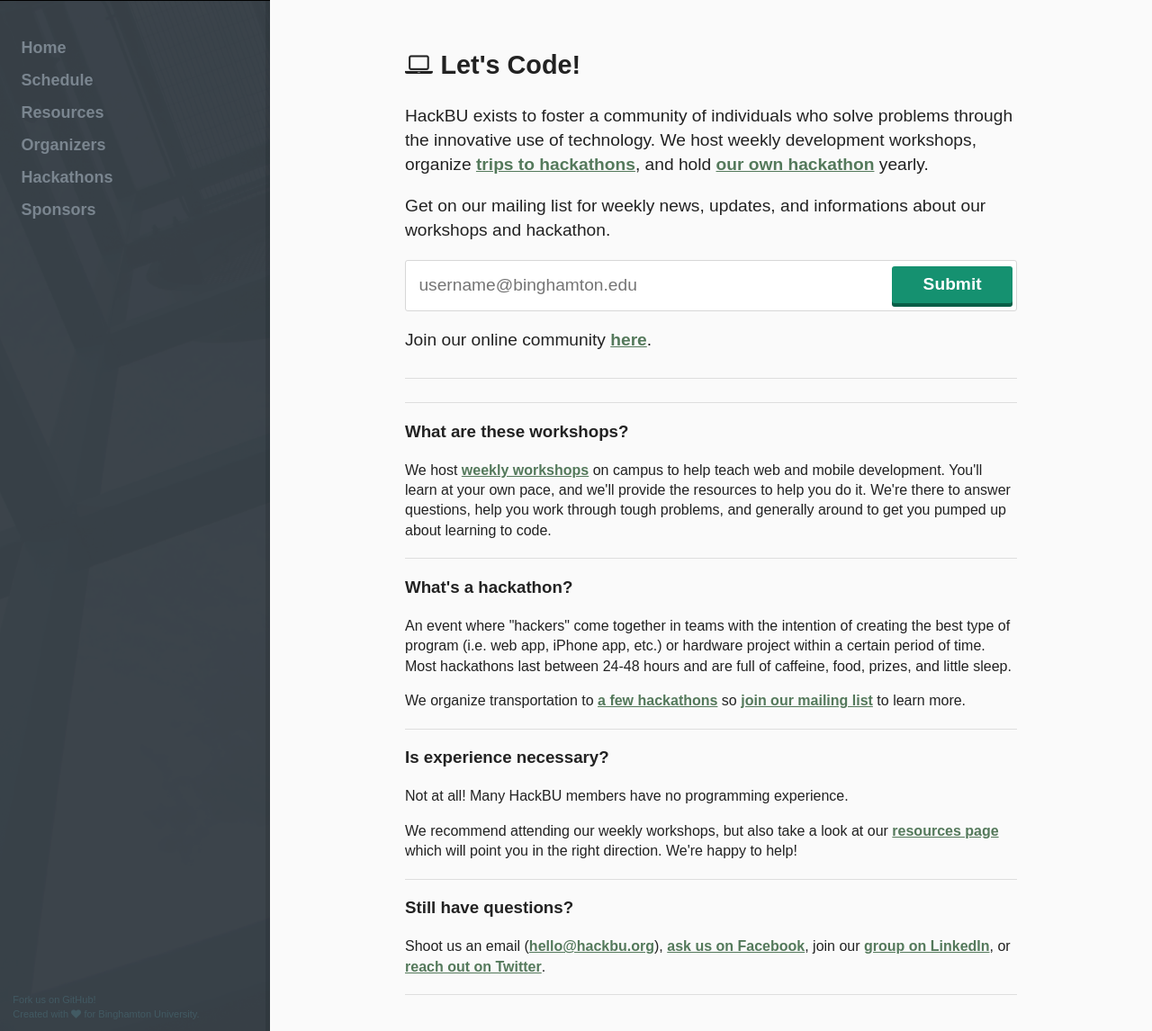
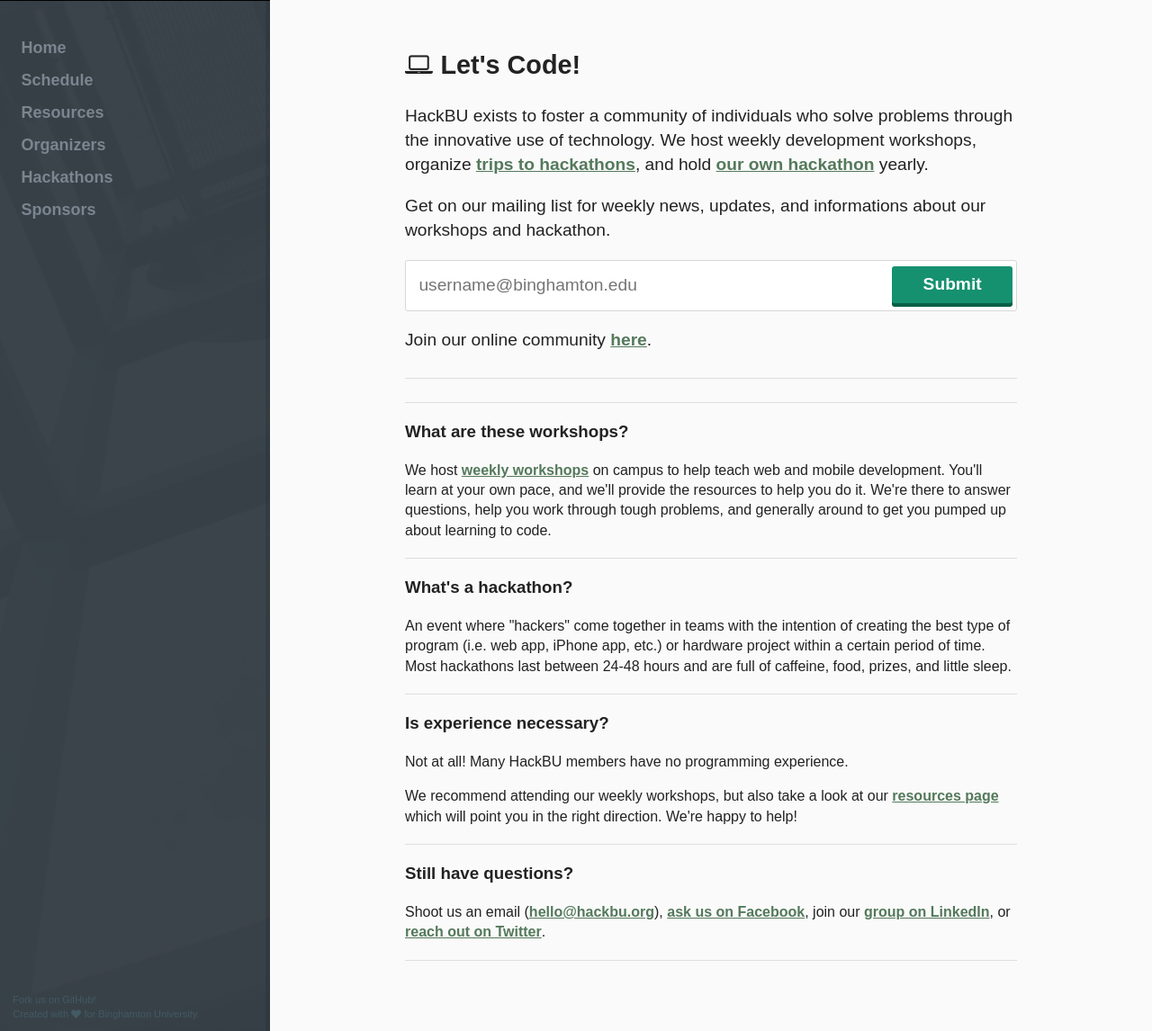
Before and after one commit to hackbinghamton/hackbinghamton.github.io, a Jekyll site: the page built from index.html, in a window 1280 px wide and 1250 px high, cut to the strip 104-1250 px from the top of the window. Shown: the whole strip at 90% size. Built offline with Jekyll 4.4.1, drawn with Linux system fonts in a browser that asks for light colours.

Commit message:
home: we no longer do this

```diff
--- a/index.html
+++ b/index.html
@@ -35,8 +35,6 @@
 <div class="article">
 	<h3 class="article-title">What's a hackathon?</h3>
 	<p>An event where "hackers" come together in teams with the intention of creating the best type of program (i.e. web app, iPhone app, etc.) or hardware project within a certain period of time. Most hackathons last between 24-48 hours and are full of caffeine, food, prizes, and little sleep.</p>
-
-	<p>We organize transportation to <a href="/hackathons/">a few hackathons</a> so <a href="http://eepurl.com/KFGl9" target="_blank">join our mailing list</a> to learn more.</p>
 </div>
 
 <div class="article">
```
